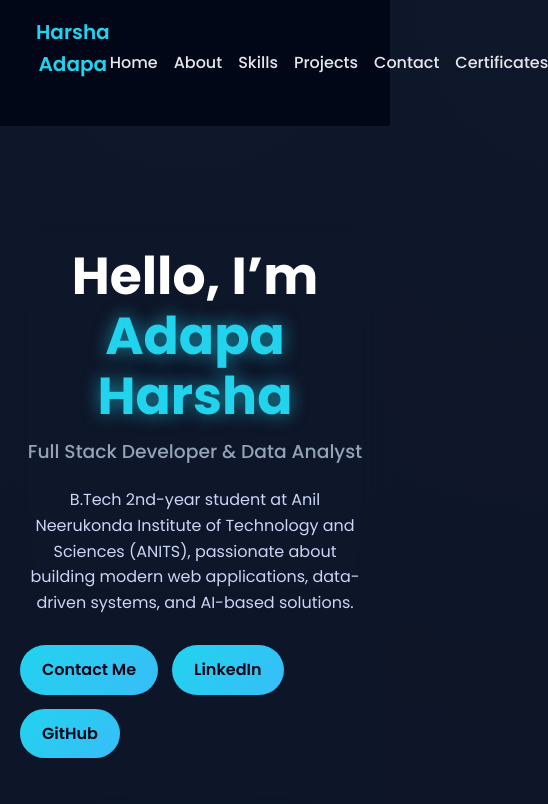
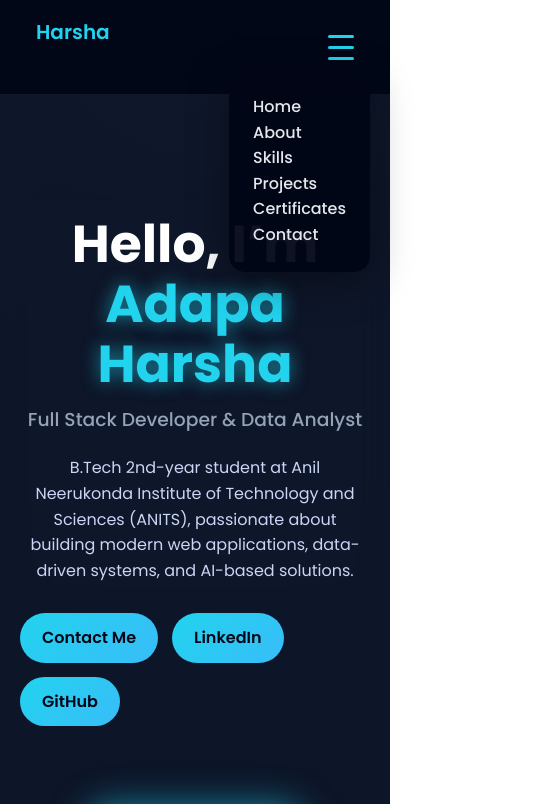
Before and after one commit to Harsha334-cyber/MY-PORTFOLIO, a React (Vite) app: page / in a window 390 px wide. Shown: the top 804 px of the page, 548 px wide, since content can reach past the window. Built offline with nearby package versions, Linux system fonts and the light colour scheme.

Commit message:
add response

```diff
--- a/src/components/Navbar.jsx
+++ b/src/components/Navbar.jsx
@@ -1,15 +1,30 @@
+import { useState } from "react";
+
 export default function Navbar() {
+  const [open, setOpen] = useState(false);
+
   return (
     <nav className="navbar">
-      <h2 className="logo">Harsha Adapa</h2>
+      <h2 className="logo">Harsha</h2>
 
-      <ul>
-        <li><a href="#home">Home</a></li>
-        <li><a href="#about">About</a></li>
-        <li><a href="#skills">Skills</a></li>
-        <li><a href="#projects">Projects</a></li>
-        <li><a href="#contact">Contact</a></li>
-        <li><a href="#certificates">Certificates</a></li>
+      {/* Hamburger */}
+      <div
+        className={`hamburger ${open ? "active" : ""}`}
+        onClick={() => setOpen(!open)}
+      >
+        <span></span>
+        <span></span>
+        <span></span>
+      </div>
+
+      {/* Nav Links */}
+      <ul className={open ? "nav-links open" : "nav-links"}>
+        <li><a href="#home" onClick={() => setOpen(false)}>Home</a></li>
+        <li><a href="#about" onClick={() => setOpen(false)}>About</a></li>
+        <li><a href="#skills" onClick={() => setOpen(false)}>Skills</a></li>
+        <li><a href="#projects" onClick={() => setOpen(false)}>Projects</a></li>
+        <li><a href="#certificates" onClick={() => setOpen(false)}>Certificates</a></li>
+        <li><a href="#contact" onClick={() => setOpen(false)}>Contact</a></li>
       </ul>
     </nav>
   );
--- a/src/index.css
+++ b/src/index.css
@@ -252,3 +252,48 @@ footer {
   color: #22d3ee;
   font-weight: 500;
 }
+/* ================= MOBILE NAVBAR ================= */
+
+.hamburger {
+  display: none;
+  flex-direction: column;
+  cursor: pointer;
+}
+
+.hamburger span {
+  height: 3px;
+  width: 26px;
+  background: #22d3ee;
+  margin: 4px 0;
+  border-radius: 2px;
+  transition: 0.3s;
+}
+
+/* Mobile styles */
+@media (max-width: 768px) {
+  .hamburger {
+    display: flex;
+  }
+
+  .nav-links {
+    position: absolute;
+    top: 70px;
+    right: 20px;
+    background: rgba(2, 6, 23, 0.95);
+    backdrop-filter: blur(12px);
+    flex-direction: column;
+    gap: 18px;
+    padding: 24px;
+    border-radius: 16px;
+    display: none;
+    box-shadow: 0 10px 40px rgba(0, 0, 0, 0.4);
+  }
+
+  .nav-links.open {
+    display: flex;
+  }
+
+  .navbar ul {
+    gap: 0;
+  }
+}
```
